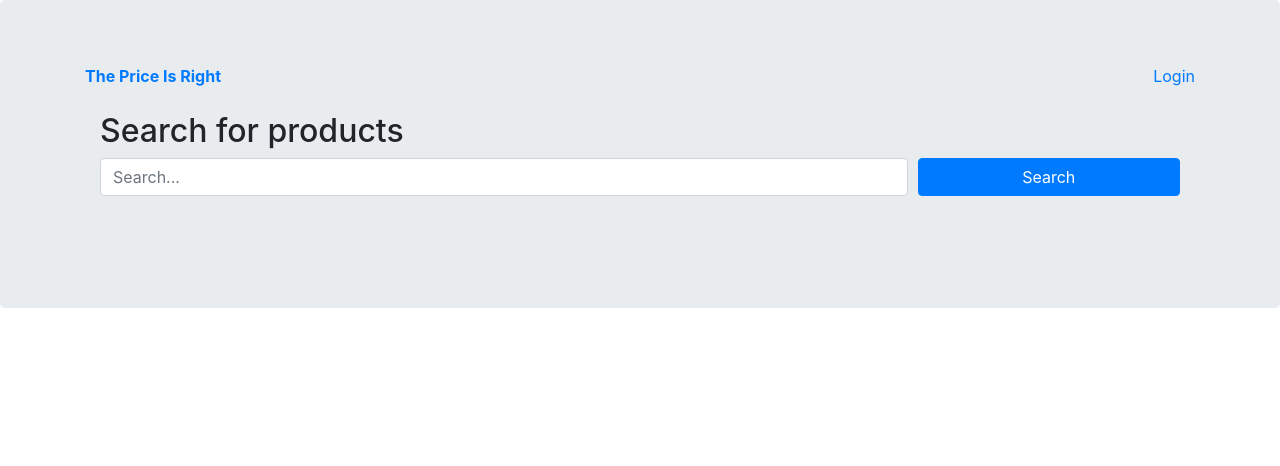
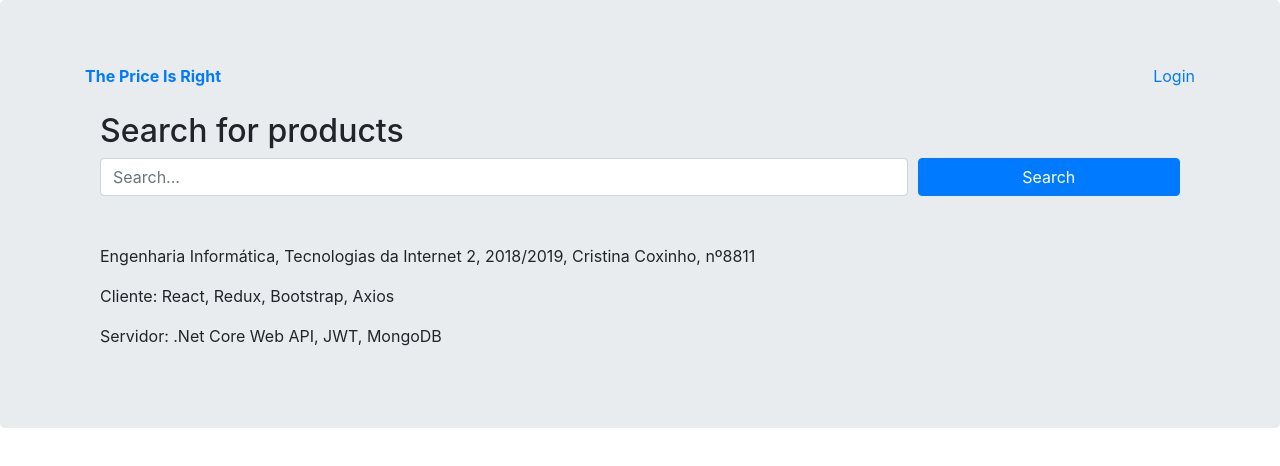
Before and after one commit to coxinho/ThePriceIsRight, a React (Create React App) app in the folder Client/: page / in a window 1280 px wide. Shown: the top 466 px of the page. Built offline with nearby package versions, Linux system fonts and the light colour scheme.

Commit message:
Show error messages from server

```diff
--- a/Client/src/Account/Account.jsx
+++ b/Client/src/Account/Account.jsx
@@ -72,7 +72,7 @@ class Account extends React.Component {
                 this.setState({error: false, updated: true, updating: false});
             })
             .catch((error) => {
-                this.setState({error: true, errorMessage: error.toString()});
+                this.setState({error: true, errorMessage: error.response.data.message});
             });
 		}
 	}
--- a/Client/src/AddNewProduct/AddNewProduct.jsx
+++ b/Client/src/AddNewProduct/AddNewProduct.jsx
@@ -71,7 +71,7 @@ class AddNewProduct extends React.Component {
             })
             .catch((error) => {
                 console.log(error);
-                this.setState({error: true, errorMessage: error.message});
+                this.setState({error: true, errorMessage: error.response.data.message});
             });
 		}
 	}
--- a/Client/src/HomePage/HomePage.jsx
+++ b/Client/src/HomePage/HomePage.jsx
@@ -144,6 +144,13 @@ class HomePage extends React.Component {
                         )
                     }
                 </div>
+                <div className="row">
+                    <div className="col-12">
+                        <p>Engenharia Informática, Tecnologias da Internet 2, 2018/2019, Cristina Coxinho, nº8811</p>
+                        <p>Cliente: React, Redux, Bootstrap, Axios</p>
+                        <p>Servidor: .Net Core Web API, JWT, MongoDB</p>
+                    </div>
+                </div>
             </div>
         );
     }
```
